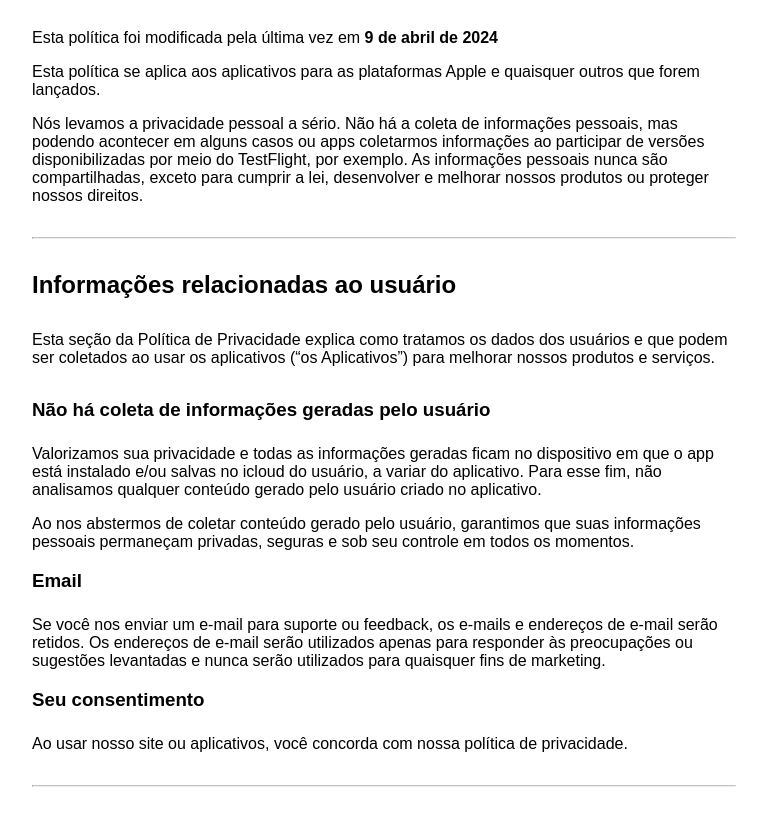
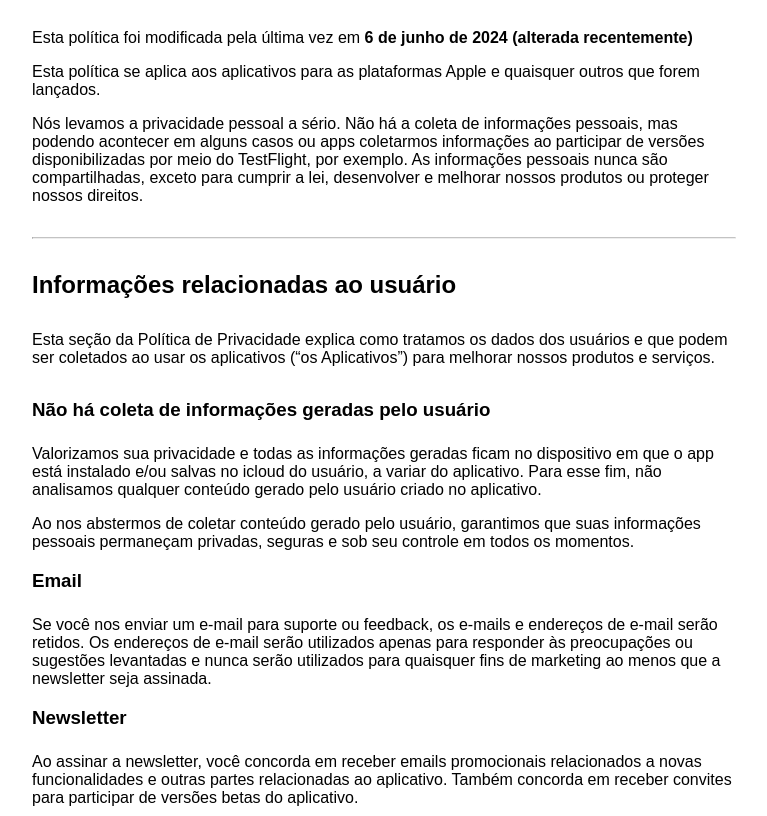
Before and after one commit to AugustoBSimionato/CheckIt-website, a plain HTML site: page privacy.html in a window 1280 px wide. Shown: the part 171-987 px from the top of the page, without its empty margins (256-1023 px from the left). Drawn offline with Linux system fonts and the light colour scheme; a web font is replaced by a local one.

Commit message:
feat: updating privacy with newsletter privacy police

```diff
--- a/privacy.html
+++ b/privacy.html
@@ -41,7 +41,7 @@
         <div class="content">
             <div class="content-1">
                 <h1>Política de Privacidade</h1>
-                <p>Esta política foi modificada pela última vez em <span>9 de abril de 2024</span></p>
+                <p>Esta política foi modificada pela última vez em <span>6 de junho de 2024 (alterada recentemente)</span></p>
                 <p>Esta política se aplica aos aplicativos para as plataformas Apple e quaisquer outros que forem lançados.</p>
                 <p>Nós levamos a privacidade pessoal a sério. Não há a coleta de informações pessoais, mas podendo acontecer em alguns casos ou apps coletarmos informações ao participar de versões disponibilizadas por meio do TestFlight, por exemplo. As informações pessoais nunca são compartilhadas, exceto para cumprir a lei, desenvolver e melhorar nossos produtos ou proteger nossos direitos.</p>
             </div>
@@ -59,7 +59,10 @@
                 <p>Ao nos abstermos de coletar conteúdo gerado pelo usuário, garantimos que suas informações pessoais permaneçam privadas, seguras e sob seu controle em todos os momentos.</p>
 
                 <h3>Email</h3>
-                <p>Se você nos enviar um e-mail para suporte ou feedback, os e-mails e endereços de e-mail serão retidos. Os endereços de e-mail serão utilizados apenas para responder às preocupações ou sugestões levantadas e nunca serão utilizados para quaisquer fins de marketing.</p>
+                <p>Se você nos enviar um e-mail para suporte ou feedback, os e-mails e endereços de e-mail serão retidos. Os endereços de e-mail serão utilizados apenas para responder às preocupações ou sugestões levantadas e nunca serão utilizados para quaisquer fins de marketing ao menos que a newsletter seja assinada.</p>
+
+                <h3>Newsletter</h3>
+                <p>Ao assinar a newsletter, você concorda em receber emails promocionais relacionados a novas funcionalidades e outras partes relacionadas ao aplicativo. Também concorda em receber convites para participar de versões betas do aplicativo.</p>
 
                 <h3>Seu consentimento</h3>
                 <p>Ao usar nosso site ou aplicativos, você concorda com nossa política de privacidade.</p>
@@ -77,7 +80,7 @@
         <div class="content-mobile">
             <div class="content-1-mobile">
                 <h1>Política de Privacidade</h1>
-                <p>Esta política foi modificada pela última vez em <span>9 de abril de 2024</span></p>
+                <p>Esta política foi modificada pela última vez em <span>6 de junho de 2024 (alterada recentemente)</span></p>
                 <p>Esta política se aplica aos aplicativos para as plataformas Apple e quaisquer outros que forem lançados.</p>
                 <p>Nós levamos a privacidade pessoal a sério. Não há a coleta de informações pessoais, mas podendo acontecer em alguns casos ou apps coletarmos informações ao participar de versões disponibilizadas por meio do TestFlight, por exemplo. As informações pessoais nunca são compartilhadas, exceto para cumprir a lei, desenvolver e melhorar nossos produtos ou proteger nossos direitos.</p>
             </div>
@@ -96,6 +99,9 @@
 
                 <h3>Email</h3>
                 <p>Se você nos enviar um e-mail para suporte ou feedback, os e-mails e endereços de e-mail serão retidos. Os endereços de e-mail serão utilizados apenas para responder às preocupações ou sugestões levantadas e nunca serão utilizados para quaisquer fins de marketing.</p>
+
+                <h3>Newsletter</h3>
+                <p>Ao assinar a newsletter, você concorda em receber emails promocionais relacionados a novas funcionalidades e outras partes relacionadas ao aplicativo. Também concorda em receber convites para participar de versões betas do aplicativo.</p>
 
                 <h3>Seu consentimento</h3>
                 <p>Ao usar nosso site ou aplicativos, você concorda com nossa política de privacidade.</p>
--- a/realesenotes.css
+++ b/realesenotes.css
@@ -217,7 +217,7 @@ body {
   background-color: #0056b3;
 }
 
-.newsletter-footer {
+.newsletter-footer, .terms-link-newsletter {
   font-size: 12px;
   color: #999;
   margin-top: 20px;
```
Also changed, not shown: realesenotes.html (+1 -1 lines).
